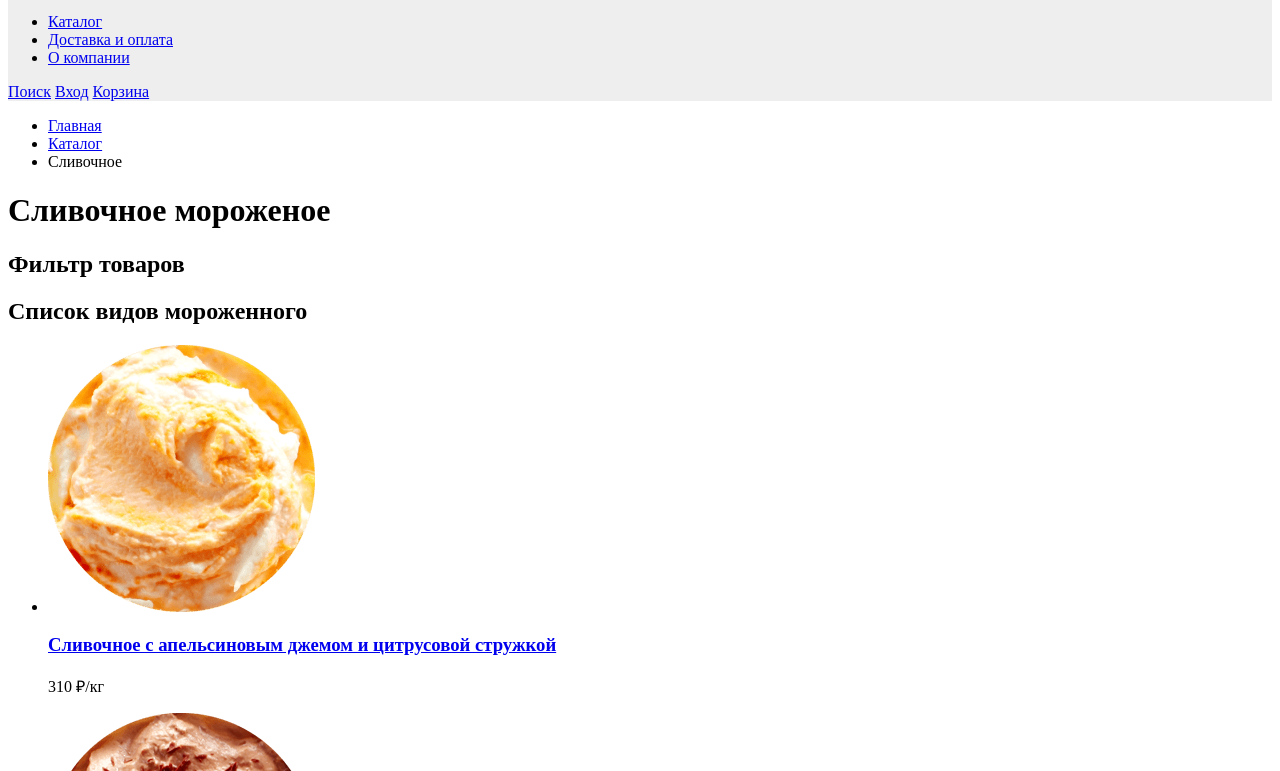
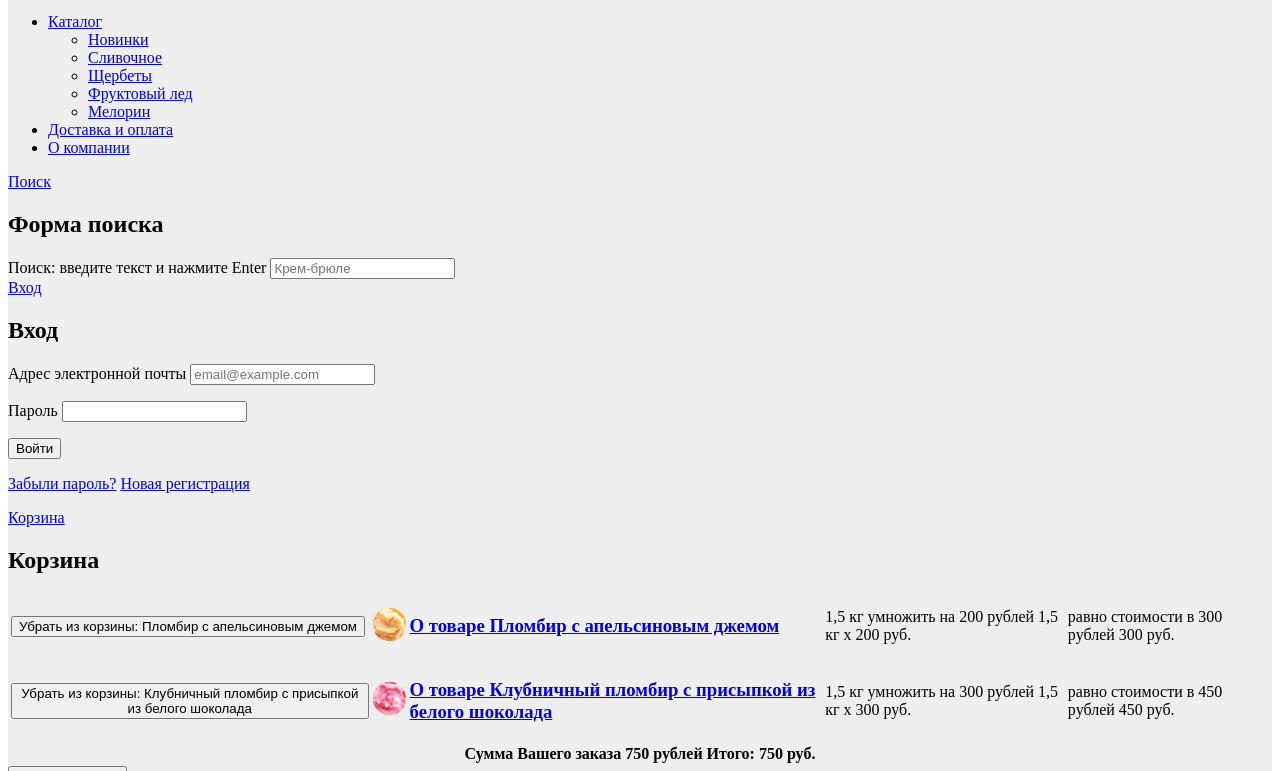
Before and after one commit to sergeykirpik/247812-gllacy-28, a plain HTML site: page catalog.html in a window 1280 px wide. Shown: the part 29-800 px from the top of the page. Drawn offline with Linux system fonts and the light colour scheme.

Commit message:
Header на странице catalog.html сделан таким же как на главной

```diff
--- a/catalog.html
+++ b/catalog.html
@@ -16,6 +16,23 @@
       <ul>
         <li>
           <a href="catalog.html">Каталог</a>
+          <ul>
+            <li>
+              <a href="blank.html">Новинки</a>
+            </li>
+            <li>
+              <a href="catalog.html">Сливочное</a>
+            </li>
+            <li>
+              <a href="blank.html">Щербеты</a>
+            </li>
+            <li>
+              <a href="blank.html">Фруктовый лед</a>
+            </li>
+            <li>
+              <a href="blank.html">Мелорин</a>
+            </li>
+          </ul><!-- Каталог -->
         </li>
         <li>
           <a href="blank.html">Доставка и оплата</a>
@@ -25,9 +42,117 @@
         </li>
       </ul>
     </nav>
+
     <a href="blank.html">Поиск</a>
+    <section>
+      <h2 class="visually-hidden">Форма поиска</h2>
+      <form action="https://echo.htmlacademy.ru" method="GET">
+        <label for="search-field" class="visually-hidden">Поиск: введите текст и нажмите Enter</label>
+        <input type="text" id="search-field" name="search" placeholder="Крем-брюле">
+      </form>
+    </section>
+
     <a href="blank.html">Вход</a>
+    <section>
+      <h2 class="visually-hidden">Вход</h2>
+      <form action="http://echo.htmlacademy.ru" method="POST">
+        <p>
+          <label for="email-field" class="visually-hidden">Адрес электронной почты</label>
+          <input type="email" id="email-field" name="email" placeholder="email@example.com">
+        </p>
+        <p>
+          <label for="password-field" class="visually-hidden">Пароль</label>
+          <input type="password" id="password-field" name="password">
+        </p>
+        <button type="submit">Войти</button>
+      </form>
+      <p>
+        <a href="blank.html">Забыли пароль?</a>
+        <a href="blank.html">Новая регистрация</a>
+      </p>
+    </section>
+
     <a href="blank.html">Корзина</a>
+    <section>
+      <h2 class="visually-hidden">Корзина</h2>
+      <table>
+        <tbody>
+          <tr>
+            <td>
+              <button type="button">
+                <span class="visually-hidden">Убрать из корзины: Пломбир с апельсиновым джемом</span>
+              </button>
+            </td>
+            <td>
+              <img
+                src="img/product01.png"
+                alt="Пломбир с апельсиновым джемом"
+                width="33" height="33"
+              >
+            </td>
+            <td>
+              <h3>
+                <a href="blank.html">
+                  <span class="visually-hidden">О товаре</span>
+                  Пломбир с апельсиновым джемом
+                </a>
+              </h3>
+            </td>
+            <td>
+              <span class="visually-hidden">1,5 кг умножить на 200 рублей</span>
+              <span aria-hidden="true">1,5 кг x 200 руб.</span>
+            </td>
+            <td>
+              <span class="visually-hidden">равно стоимости в 300 рублей</span>
+              <span aria-hidden="true">300 руб.</span>
+            </td>
+          </tr>
+          <tr>
+            <td>
+              <button type="button">
+                <span class="visually-hidden">Убрать из корзины: Клубничный пломбир с присыпкой из белого шоколада</span>
+              </button>
+            </td>
+            <td>
+              <img
+                src="img/product03.png"
+                alt="Клубничный пломбир с присыпкой из белого шоколада"
+                width="33" height="33"
+              >
+            </td>
+            <td>
+              <h3>
+                <a href="blank.html">
+                  <span class="visually-hidden">О товаре</span>
+                  Клубничный пломбир с присыпкой из белого шоколада
+                </a>
+              </h3>
+            </td>
+            <td>
+              <span class="visually-hidden">1,5 кг умножить на 300 рублей</span>
+              <span aria-hidden="true">1,5 кг x 300 руб.</span>
+            </td>
+            <td>
+              <span class="visually-hidden">равно стоимости в 450 рублей</span>
+              <span aria-hidden="true">450 руб.</span>
+            </td>
+          </tr>
+        </tbody>
+        <tfoot>
+          <tr>
+            <th colspan="5">
+              <span class="visually-hidden">Сумма Вашего заказа 750 рублей</span>
+              <span aria-hidden="true">Итого: 750 руб.</span>
+            </th>
+          </tr>
+        </tfoot>
+      </table>
+      <form action="https://echo.htmlacademy.ru" method="POST">
+        <input type="hidden" name="order[]" value="product01">
+        <input type="hidden" name="order[]" value="product03">
+        <button type="submit">Оформить заказ</button>
+      </form>
+    </section><!-- Корзина -->
   </header>
 
   <main>
```
